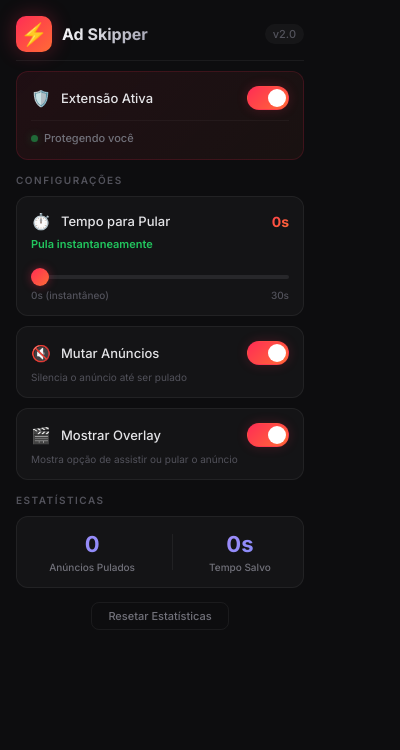
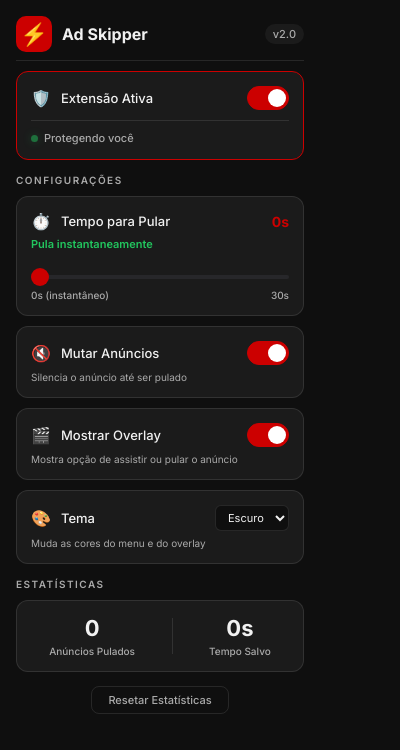
Before and after one commit to OtavioBiazzi/Youtube-ad-skipper, a browser extension: page popup.html in a window 400 px wide. Drawn offline with Linux system fonts and the light colour scheme.

Commit message:
feat(ui): suporte a temas claro/escuro, redesign do overlay, reset seguro e README avançado
- Overlay no YouTube agora usa estilo nativo discreto (ajustável por tema)

- Confirmação ao resetar contador visual

- Correção de visibilidade da badge de anúncio (trativa fantasma)

- README totalmente re-escrito

```diff
--- a/popup.css
+++ b/popup.css
@@ -10,10 +10,40 @@
   box-sizing: border-box;
 }
 
+:root {
+  --bg-body: #0f0f0f;
+  --text-main: #f1f1f1;
+  --text-muted: #aaaaaa;
+  --bg-card: rgba(255, 255, 255, 0.05);
+  --border-card: rgba(255, 255, 255, 0.1);
+  --border-hover: rgba(255, 255, 255, 0.2);
+  --primary: #cc0000;
+  --primary-hover: #ff0000;
+  --track-bg: #27272a;
+  --knob-bg: #aaaaaa;
+  --knob-active: #ffffff;
+  --divider: rgba(255, 255, 255, 0.1);
+}
+
+body.light {
+  --bg-body: #ffffff;
+  --text-main: #0f0f0f;
+  --text-muted: #606060;
+  --bg-card: #f8f8f8;
+  --border-card: #e5e5e5;
+  --border-hover: #cccccc;
+  --primary: #cc0000;
+  --primary-hover: #ff0000;
+  --track-bg: #e5e5e5;
+  --knob-bg: #909090;
+  --knob-active: #ffffff;
+  --divider: rgba(0, 0, 0, 0.1);
+}
+
 body {
   font-family: 'Inter', -apple-system, BlinkMacSystemFont, sans-serif;
-  background: #0d0d0f;
-  color: #e4e4e7;
+  background: var(--bg-body);
+  color: var(--text-main);
   width: 320px;
   min-height: 100px;
   overflow-x: hidden;
@@ -33,7 +63,7 @@ body {
   align-items: center;
   gap: 10px;
   padding-bottom: 8px;
-  border-bottom: 1px solid rgba(255, 255, 255, 0.06);
+  border-bottom: 1px solid var(--divider);
 }
 
 .header-icon {
@@ -44,24 +74,21 @@ body {
   align-items: center;
   justify-content: center;
   border-radius: 10px;
-  background: linear-gradient(135deg, #ff2d55, #ff6b35);
-  box-shadow: 0 0 20px rgba(255, 45, 85, 0.3);
+  background: var(--primary);
+  color: white;
 }
 
 .header h1 {
   font-size: 16px;
   font-weight: 700;
-  background: linear-gradient(135deg, #fff, #a0a0b0);
-  -webkit-background-clip: text;
-  -webkit-text-fill-color: transparent;
-  background-clip: text;
+  color: var(--text-main);
 }
 
 .version {
   margin-left: auto;
   font-size: 11px;
-  color: #52525b;
-  background: rgba(255, 255, 255, 0.04);
+  color: var(--text-muted);
+  background: var(--bg-card);
   padding: 3px 8px;
   border-radius: 20px;
   font-weight: 500;
@@ -70,20 +97,19 @@ body {
 /* ── Cards ─────────────────────────────────────── */
 
 .card {
-  background: rgba(255, 255, 255, 0.03);
-  border: 1px solid rgba(255, 255, 255, 0.06);
+  background: var(--bg-card);
+  border: 1px solid var(--border-card);
   border-radius: 12px;
   padding: 14px;
   transition: border-color 0.2s ease;
 }
 
 .card:hover {
-  border-color: rgba(255, 255, 255, 0.1);
+  border-color: var(--border-hover);
 }
 
 .master-card {
-  background: linear-gradient(135deg, rgba(255, 45, 85, 0.08), rgba(255, 107, 53, 0.05));
-  border-color: rgba(255, 45, 85, 0.15);
+  border-color: var(--primary);
 }
 
 .card-row {
@@ -107,7 +133,7 @@ body {
 .card-hint {
   margin-top: 6px;
   font-size: 10px;
-  color: #52525b;
+  color: var(--text-muted);
   font-weight: 400;
 }
 
@@ -127,7 +153,7 @@ body {
   gap: 6px;
   margin-top: 10px;
   padding-top: 10px;
-  border-top: 1px solid rgba(255, 255, 255, 0.04);
+  border-top: 1px solid var(--divider);
 }
 
 .status-dot {
@@ -151,7 +177,7 @@ body {
 
 .status-text {
   font-size: 11px;
-  color: #71717a;
+  color: var(--text-muted);
   font-weight: 500;
 }
 
@@ -175,10 +201,10 @@ body {
   position: absolute;
   cursor: pointer;
   inset: 0;
-  background: #27272a;
+  background: var(--track-bg);
   border-radius: 24px;
   transition: all 0.3s cubic-bezier(0.4, 0, 0.2, 1);
-  border: 1px solid rgba(255, 255, 255, 0.06);
+  border: 1px solid var(--border-card);
 }
 
 .toggle-slider::before {
@@ -188,20 +214,19 @@ body {
   width: 18px;
   left: 2px;
   bottom: 2px;
-  background: #71717a;
+  background: var(--knob-bg);
   border-radius: 50%;
   transition: all 0.3s cubic-bezier(0.4, 0, 0.2, 1);
 }
 
 .toggle input:checked + .toggle-slider {
-  background: linear-gradient(135deg, #ff2d55, #ff6b35);
-  border-color: rgba(255, 45, 85, 0.3);
-  box-shadow: 0 0 12px rgba(255, 45, 85, 0.2);
+  background: var(--primary);
+  border-color: var(--primary);
 }
 
 .toggle input:checked + .toggle-slider::before {
   transform: translateX(18px);
-  background: #fff;
+  background: var(--knob-active);
 }
 
 /* ── Slider ────────────────────────────────────── */
@@ -216,7 +241,7 @@ body {
   width: 100%;
   height: 4px;
   border-radius: 4px;
-  background: #27272a;
+  background: var(--track-bg);
   outline: none;
   transition: background 0.2s;
 }
@@ -227,9 +252,8 @@ body {
   width: 18px;
   height: 18px;
   border-radius: 50%;
-  background: linear-gradient(135deg, #ff2d55, #ff6b35);
+  background: var(--primary);
   cursor: pointer;
-  box-shadow: 0 0 10px rgba(255, 45, 85, 0.4);
   transition: transform 0.2s;
 }
 
@@ -242,19 +266,30 @@ body {
   justify-content: space-between;
   margin-top: 6px;
   font-size: 10px;
-  color: #52525b;
+  color: var(--text-muted);
   font-weight: 500;
 }
 
 .speed-value {
   font-size: 14px;
   font-weight: 700;
-  background: linear-gradient(135deg, #ff2d55, #ff6b35);
-  -webkit-background-clip: text;
-  -webkit-text-fill-color: transparent;
-  background-clip: text;
+  color: var(--primary);
   min-width: 32px;
   text-align: right;
+}
+
+/* ── Theme Select ──────────────────────────────── */
+
+.theme-select {
+  background: var(--bg-body);
+  color: var(--text-main);
+  border: 1px solid var(--border-card);
+  border-radius: 6px;
+  padding: 4px 8px;
+  font-family: inherit;
+  font-size: 11px;
+  outline: none;
+  cursor: pointer;
 }
 
 /* ── Section Titles ────────────────────────────── */
@@ -264,7 +299,7 @@ body {
   font-weight: 600;
   text-transform: uppercase;
   letter-spacing: 1.5px;
-  color: #52525b;
+  color: var(--text-muted);
   margin-top: 4px;
 }
 
@@ -286,22 +321,19 @@ body {
 .stat-number {
   font-size: 22px;
   font-weight: 700;
-  background: linear-gradient(135deg, #a78bfa, #818cf8);
-  -webkit-background-clip: text;
-  -webkit-text-fill-color: transparent;
-  background-clip: text;
+  color: var(--text-main);
 }
 
 .stat-label {
   font-size: 10px;
-  color: #71717a;
+  color: var(--text-muted);
   font-weight: 500;
 }
 
 .stat-divider {
   width: 1px;
   height: 36px;
-  background: rgba(255, 255, 255, 0.06);
+  background: var(--divider);
 }
 
 /* ── Footer ────────────────────────────────────── */
@@ -314,8 +346,8 @@ body {
 
 .reset-btn {
   background: none;
-  border: 1px solid rgba(255, 255, 255, 0.06);
-  color: #71717a;
+  border: 1px solid var(--border-card);
+  color: var(--text-muted);
   font-size: 11px;
   font-weight: 500;
   padding: 6px 16px;
@@ -326,9 +358,9 @@ body {
 }
 
 .reset-btn:hover {
-  color: #e4e4e7;
-  border-color: rgba(255, 255, 255, 0.15);
-  background: rgba(255, 255, 255, 0.04);
+  color: var(--text-main);
+  border-color: var(--border-hover);
+  background: var(--bg-card);
 }
 
 .reset-btn:active {
--- a/popup.html
+++ b/popup.html
@@ -85,6 +85,21 @@
       <div class="card-hint">Mostra opção de assistir ou pular o anúncio</div>
     </div>
 
+    <!-- Theme Selection -->
+    <div class="card">
+      <div class="card-row">
+        <div class="card-label">
+          <span class="card-icon">🎨</span>
+          <span>Tema</span>
+        </div>
+        <select id="theme-select" class="theme-select">
+          <option value="dark">Escuro</option>
+          <option value="light">Claro</option>
+        </select>
+      </div>
+      <div class="card-hint">Muda as cores do menu e do overlay</div>
+    </div>
+
     <!-- Stats -->
     <div class="section-title">Estatísticas</div>
     <div class="card stats-card">
--- a/popup.js
+++ b/popup.js
@@ -7,6 +7,7 @@ const DEFAULT_SETTINGS = {
   skipDelay: 0,
   muteAds: true,
   showOverlay: true,
+  theme: "dark",
   adsSkipped: 0,
   timeSaved: 0,
 };
@@ -24,6 +25,7 @@ const statusText = document.getElementById("status-text");
 const statSkipped = document.getElementById("stat-skipped");
 const statTime = document.getElementById("stat-time");
 const resetBtn = document.getElementById("reset-stats");
+const themeSelect = document.getElementById("theme-select");
 const container = document.querySelector(".popup-container");
 
 // ── Carregar configurações ───────────────────────
@@ -33,7 +35,9 @@ chrome.storage.local.get(DEFAULT_SETTINGS, (settings) => {
   toggleMute.checked = settings.muteAds;
   toggleOverlay.checked = settings.showOverlay;
   skipDelaySlider.value = settings.skipDelay;
+  themeSelect.value = settings.theme;
 
+  updateTheme(settings.theme);
   updateDelayDisplay(settings.skipDelay);
   updateStatusUI(settings.enabled);
   updateStats(settings.adsSkipped, settings.timeSaved);
@@ -61,7 +65,16 @@ skipDelaySlider.addEventListener("input", () => {
   chrome.storage.local.set({ skipDelay: delay });
 });
 
+themeSelect.addEventListener("change", () => {
+  const theme = themeSelect.value;
+  chrome.storage.local.set({ theme });
+  updateTheme(theme);
+});
+
 resetBtn.addEventListener("click", () => {
+  if (!confirm("Tem certeza que deseja resetar todas as suas estatísticas de anúncios pulados?")) {
+    return;
+  }
   chrome.storage.local.set({ adsSkipped: 0, timeSaved: 0 });
   updateStats(0, 0);
 
@@ -76,6 +89,14 @@ resetBtn.addEventListener("click", () => {
 });
 
 // ── UI Helpers ───────────────────────────────────
+
+function updateTheme(theme) {
+  if (theme === "light") {
+    document.body.classList.add("light");
+  } else {
+    document.body.classList.remove("light");
+  }
+}
 
 function updateDelayDisplay(delay) {
   delayDisplay.textContent = delay + "s";
```
Also changed, not shown: content.js (+52 -37 lines), README.md.
